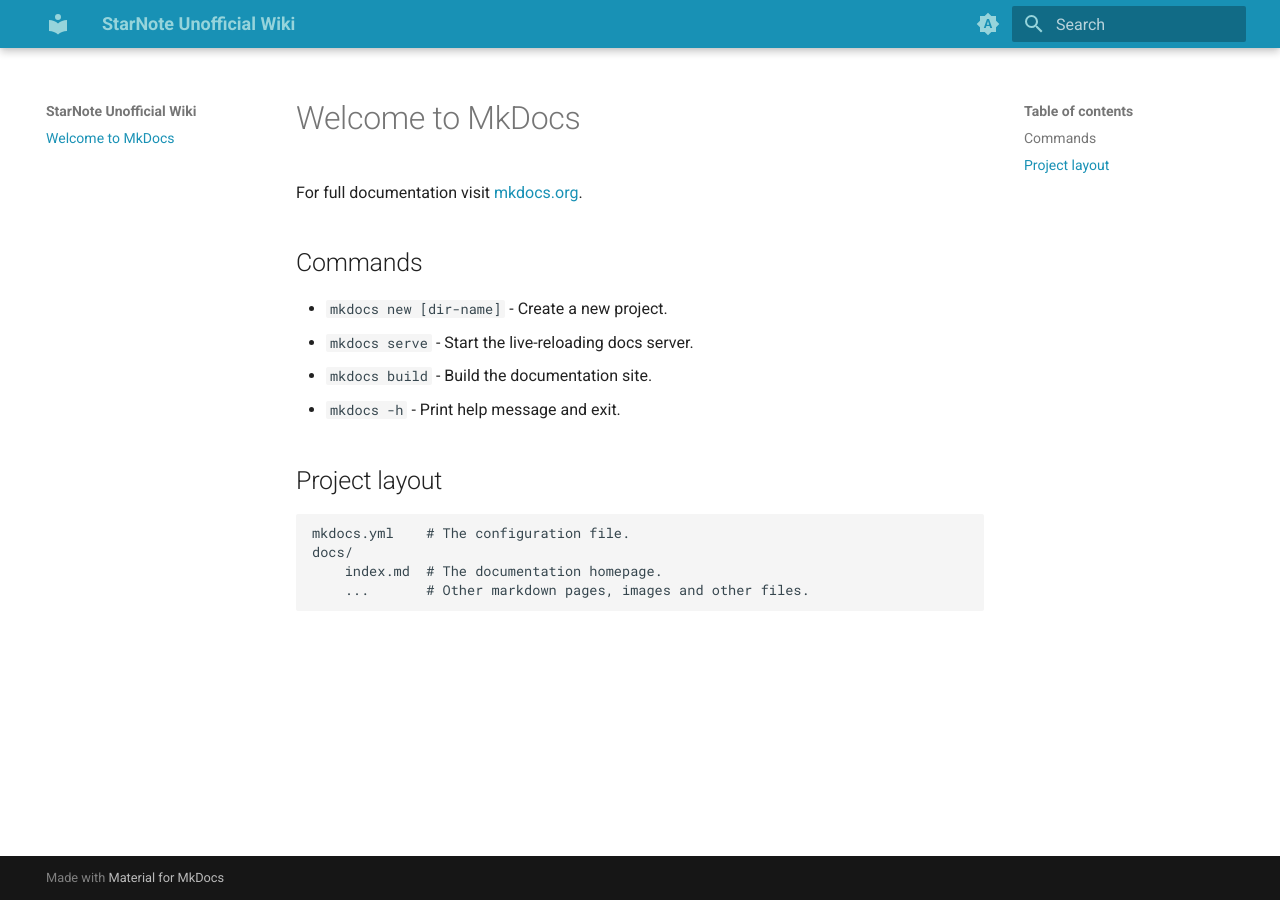
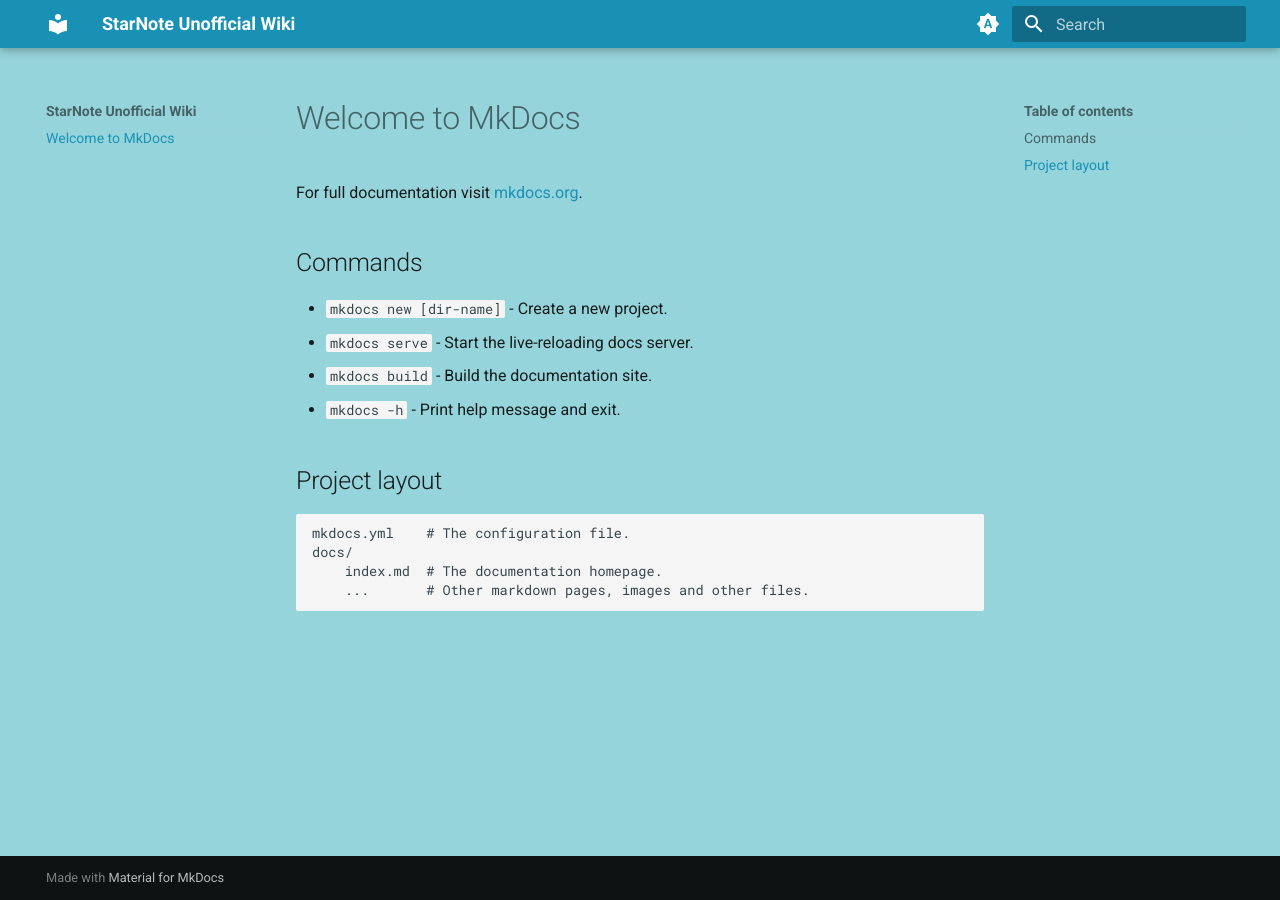
Before and after one commit to NakoTurtle/StarNote-Unofficial-Wiki, an MkDocs documentation site: the page built from docs/index.md, in a window 1280 px wide. Built offline with MkDocs 1.6.1 and Material for MkDocs 9.7.7, drawn with Linux system fonts in a browser that asks for light colours.

Commit message:
Update extra.css

```diff
--- a/docs/stylesheets/extra.css
+++ b/docs/stylesheets/extra.css
@@ -1,9 +1,9 @@
 [data-md-color-scheme="default"] {
   --md-primary-fg-color:        #1891B5;
-  --md-primary-bg-color:        #96D4DB;
+  --md-default-bg-color:        #96D4DB;
 }
 
 [data-md-color-scheme="slate"] {
   --md-primary-fg-color:        #1891B5;
-  --md-primary-bg-color:        #527386;
+  --md-default-bg-color:        #527386;
 }
```
